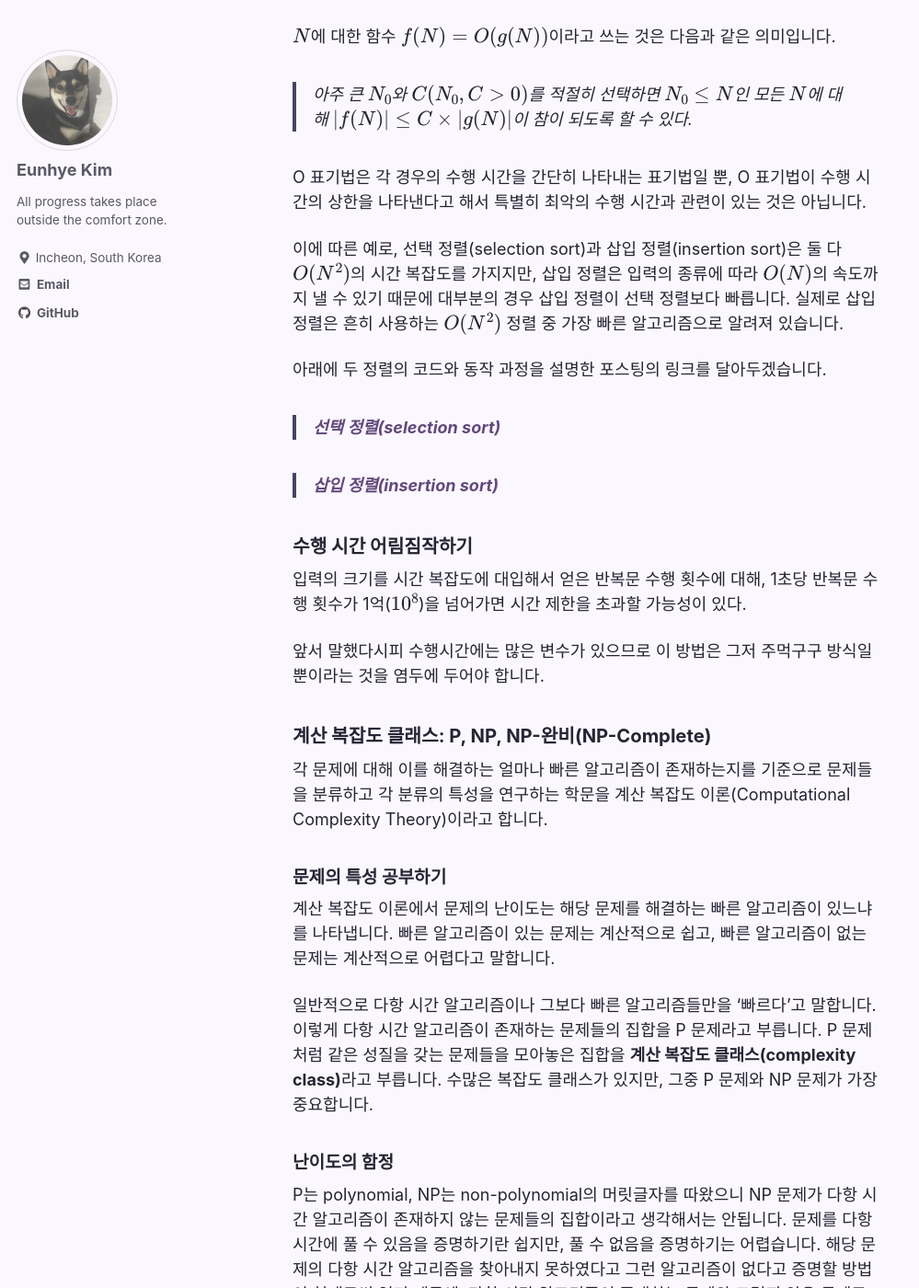
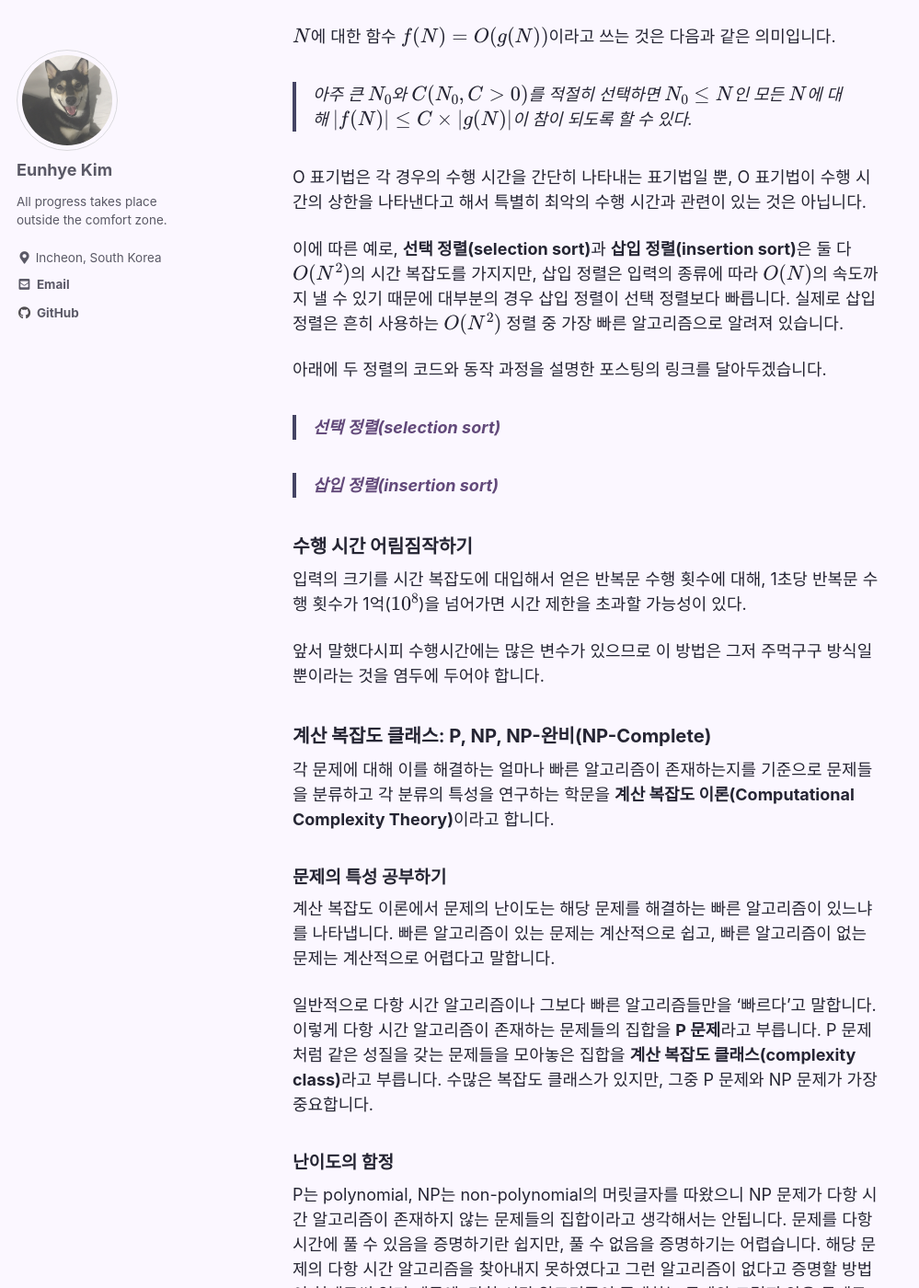
Before and after one commit to kimeunh3/kimeunh3.github.io, a Jekyll site: the page built from _posts/2021-04-14-algospot-01.md, in a window 1280 px wide and 1400 px high, scrolled down 3446 px. Shown: the whole window at 92% size, without its empty margins (0-999 px from the left). Built offline with Jekyll 4.4.1, drawn with Linux system fonts in a browser that asks for light colours; cached includes are drawn as plain includes; some web fonts are replaced; formulas are drawn with MathJax 3; comment, search, counter and statistics services are not loaded; some of the changed text lies outside the part shown.

```diff
--- a/_posts/2021-04-14-algospot-01.md
+++ b/_posts/2021-04-14-algospot-01.md
@@ -71,7 +71,7 @@ $N$이 하나 증가할 때마다 걸리는 시간이 배로 증가하는 알고
 이 세 개의 기준 중 사람들이 대개 사용하는 것은 최악의 수행 시간 혹은 수행 시간의 기대치입니다.
 
 #### 대문자 O 표기법(Big-O Notation)
-알고리즘이 복잡할 때 한 줄 한 줄 세고 있을 수만은 없기 때문에 전체 수행 시간에 큰 영향을 미치지 않는 상수 부분은 무시하고 빈복문의 반복 수만 고려하게 됩니다. 여기에서 이것을 더욱 간단하게 표현하여 주어진 함수에서 가장 빨리 증가하는 항만을 남긴 채 나머지를 다 버리는 표기법이 대문자 O 표기법(Big-O Notation)입니다.
+알고리즘이 복잡할 때 한 줄 한 줄 세고 있을 수만은 없기 때문에 전체 수행 시간에 큰 영향을 미치지 않는 상수 부분은 무시하고 빈복문의 반복 수만 고려하게 됩니다. 여기에서 이것을 더욱 간단하게 표현하여 주어진 함수에서 가장 빨리 증가하는 항만을 남긴 채 나머지를 다 버리는 표기법이 **대문자 O 표기법(Big-O Notation)**입니다.
  - $2^NM=O(2^NM)$
  - $\frac{1}{64}N^2M+64NM=O(N^2M)$
  - $N^2M+NlgM+NM^2=O(N^2M+NM^2)$
@@ -87,7 +87,7 @@ $N$에 대한 함수 $f(N)=O(g(N))$이라고 쓰는 것은 다음과 같은 의
 
 O 표기법은 각 경우의 수행 시간을 간단히 나타내는 표기법일 뿐, O 표기법이 수행 시간의 상한을 나타낸다고 해서 특별히 최악의 수행 시간과 관련이 있는 것은 아닙니다.
 
-이에 따른 예로, 선택 정렬(selection sort)과 삽입 정렬(insertion sort)은 둘 다 $O(N^2)$의 시간 복잡도를 가지지만, 삽입 정렬은 입력의 종류에 따라 $O(N)$의 속도까지 낼 수 있기 때문에 대부분의 경우 삽입 정렬이 선택 정렬보다 빠릅니다. 실제로 삽입 정렬은 흔히 사용하는 $O(N^2)$ 정렬 중 가장 빠른 알고리즘으로 알려져 있습니다.
+이에 따른 예로, **선택 정렬(selection sort)**과 **삽입 정렬(insertion sort)**은 둘 다 $O(N^2)$의 시간 복잡도를 가지지만, 삽입 정렬은 입력의 종류에 따라 $O(N)$의 속도까지 낼 수 있기 때문에 대부분의 경우 삽입 정렬이 선택 정렬보다 빠릅니다. 실제로 삽입 정렬은 흔히 사용하는 $O(N^2)$ 정렬 중 가장 빠른 알고리즘으로 알려져 있습니다.
 
 아래에 두 정렬의 코드와 동작 과정을 설명한 포스팅의 링크를 달아두겠습니다.
 
@@ -101,12 +101,12 @@ O 표기법은 각 경우의 수행 시간을 간단히 나타내는 표기법
 앞서 말했다시피 수행시간에는 많은 변수가 있으므로 이 방법은 그저 주먹구구 방식일 뿐이라는 것을 염두에 두어야 합니다.
 
 ### 계산 복잡도 클래스: P, NP, NP-완비(NP-Complete)
-각 문제에 대해 이를 해결하는 얼마나 빠른 알고리즘이 존재하는지를 기준으로 문제들을 분류하고 각 분류의 특성을 연구하는 학문을 계산 복잡도 이론(Computational Complexity Theory)이라고 합니다.
+각 문제에 대해 이를 해결하는 얼마나 빠른 알고리즘이 존재하는지를 기준으로 문제들을 분류하고 각 분류의 특성을 연구하는 학문을 **계산 복잡도 이론(Computational Complexity Theory)**이라고 합니다.
 
 #### 문제의 특성 공부하기
 계산 복잡도 이론에서 문제의 난이도는 해당 문제를 해결하는 빠른 알고리즘이 있느냐를 나타냅니다. 빠른 알고리즘이 있는 문제는 계산적으로 쉽고, 빠른 알고리즘이 없는 문제는 계산적으로 어렵다고 말합니다.
 
-일반적으로 다항 시간 알고리즘이나 그보다 빠른 알고리즘들만을 '빠르다'고 말합니다. 이렇게 다항 시간 알고리즘이 존재하는 문제들의 집합을 P 문제라고 부릅니다. P 문제처럼 같은 성질을 갖는 문제들을 모아놓은 집합을 **계산 복잡도 클래스(complexity class)**라고 부릅니다. 수많은 복잡도 클래스가 있지만, 그중 P 문제와 NP 문제가 가장 중요합니다.
+일반적으로 다항 시간 알고리즘이나 그보다 빠른 알고리즘들만을 '빠르다'고 말합니다. 이렇게 다항 시간 알고리즘이 존재하는 문제들의 집합을 **P 문제**라고 부릅니다. P 문제처럼 같은 성질을 갖는 문제들을 모아놓은 집합을 **계산 복잡도 클래스(complexity class)**라고 부릅니다. 수많은 복잡도 클래스가 있지만, 그중 P 문제와 NP 문제가 가장 중요합니다.
 
 #### 난이도의 함정
 P는 polynomial, NP는 non-polynomial의 머릿글자를 따왔으니 NP 문제가 다항 시간 알고리즘이 존재하지 않는 문제들의 집합이라고 생각해서는 안됩니다. 문제를 다항 시간에 풀 수 있음을 증명하기란 쉽지만, 풀 수 없음을 증명하기는 어렵습니다. 해당 문제의 다항 시간 알고리즘을 찾아내지 못하였다고 그런 알고리즘이 없다고 증명할 방법이 현재로썬 없기 때문에, 다항 시간 알고리즘이 존재하는 문제와 그렇지 않은 문제로 문제들을 구분하기는 어렵습니다.
@@ -123,7 +123,7 @@ P는 polynomial, NP는 non-polynomial의 머릿글자를 따왔으니 NP 문제
  - 앞서 정의한 대로, A문제를 푸는 가장 빠른 알고리즘이 B문제를 푸는 가장 빠른 알고리즘 이상의 시간이 걸리기 때문에 A문제가 B문제 이상으로 어렵다는 것을 증명할 수 있게 됩니다.
 
 #### NP 문제, NP 난해 문제
-결과적으로 NP 문제란 답이 주어졌을 때 이것이 정답인지를 다항 시간 내에 확인할 수 있는 문제를 의미합니다. 그렇기 때문에 모든 P문제들은 NP문제에도 포함됩니다.
+결과적으로 **NP 문제**란 답이 주어졌을 때 이것이 정답인지를 다항 시간 내에 확인할 수 있는 문제를 의미합니다. 그렇기 때문에 모든 P문제들은 NP문제에도 포함됩니다.
 
 앞서 난이도를 비교하는 법을 알았으니 '어려운 문제'의 기준이 되는 문제들을 알아야 문제들을 구분할 수 있을겁니다. 그 기준이 되는 것이 바로 **SAT 문제(satisfiability problem)**입니다.
 
```
Also changed, not shown: _posts/2021-04-15-algospot-02.md (added, +23 -0 lines).
